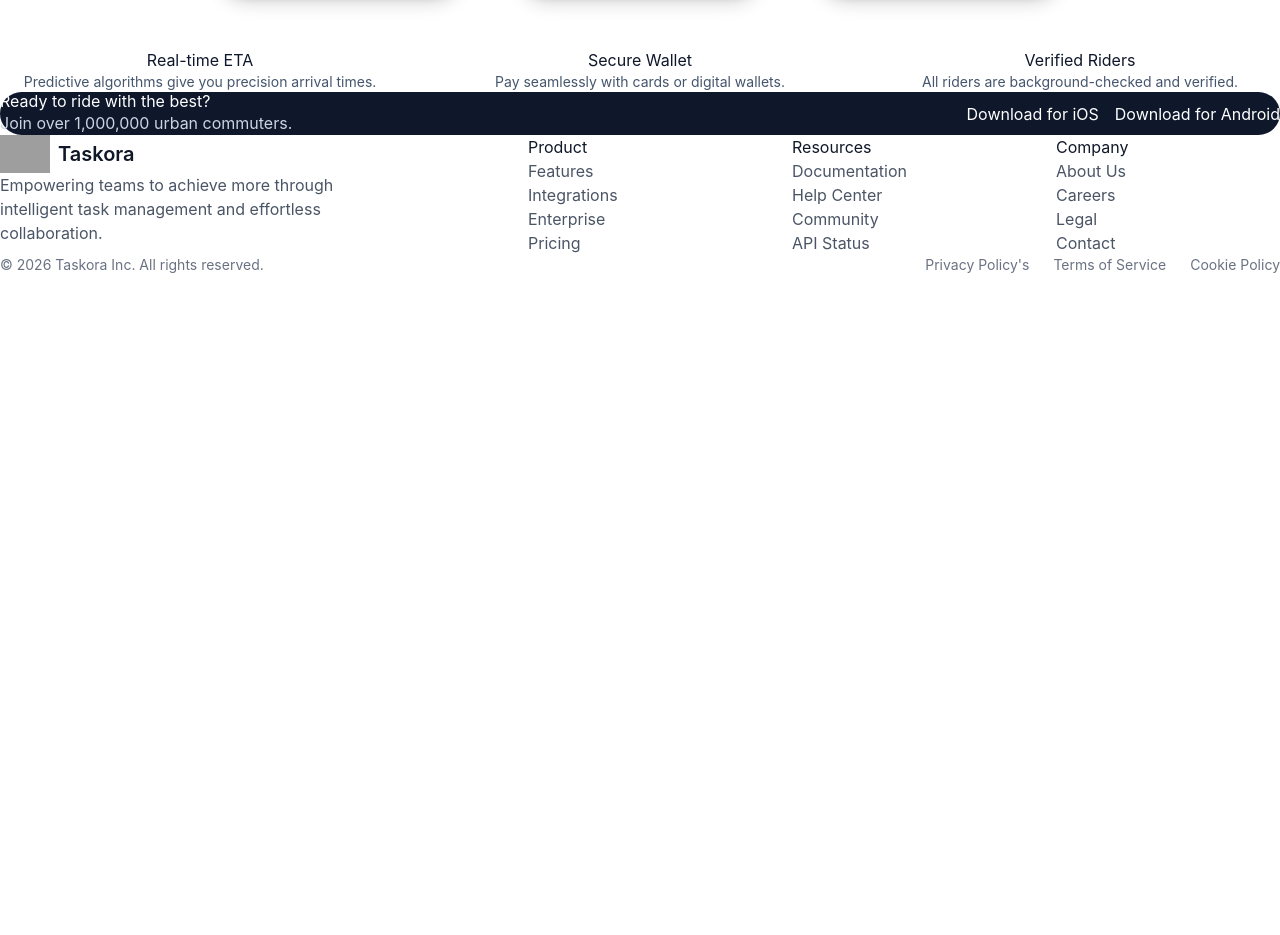
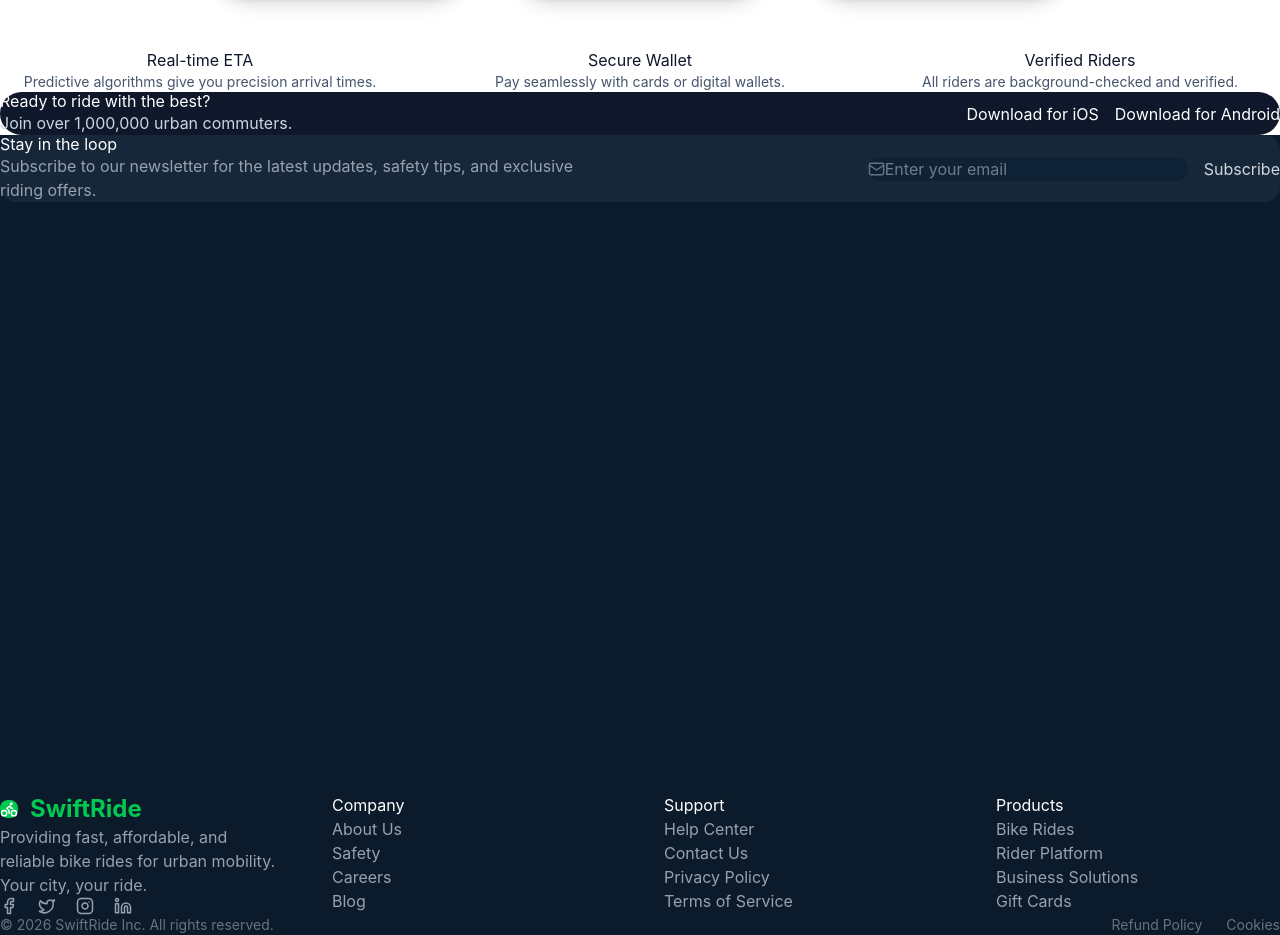
Before and after one commit to hemantgupta98/SwiftRide, a Next.js app in the folder client/: page /home in a window 1280 px wide. Shown: the part 660-1595 px from the top of the page. Before the commit the page ends 935 px from the top, so only its background shows below. Built offline with nearby package versions, Linux system fonts and the light colour scheme; grey boxes are pictures that could not be loaded.

Commit message:
some chnage ui on footer

```diff
--- a/client/package.json
+++ b/client/package.json
@@ -9,6 +9,7 @@
     "lint": "eslint"
   },
   "dependencies": {
+    "lucide-react": "^0.575.0",
     "next": "16.1.6",
     "react": "19.2.3",
     "react-dom": "19.2.3",
--- a/client/src/components/layout/footer.tsx
+++ b/client/src/components/layout/footer.tsx
@@ -1,80 +1,133 @@
-import Image from "next/image";
+"use client";
 
-export default function Footer() {
+import {
+  Facebook,
+  Twitter,
+  Instagram,
+  Linkedin,
+  Mail,
+  Bike,
+} from "lucide-react";
+
+export default function Home() {
   return (
-    <footer
-      className={`w-full border-t px-4 sm:px-6 lg:px-8 py-10 sm:py-12 lg:py-16 `}
-    >
-      <div className="w-full grid grid-cols-1 sm:grid-cols-2 lg:grid-cols-5 gap-8 sm:gap-10">
-        {/* Brand */}
-        <div className="sm:col-span-2 lg:col-span-2">
-          <div className="flex items-center gap-2">
-            <Image
-              src="/logo.png"
-              alt="logo"
-              height={42}
-              width={42}
-              className="sm:h-12.5 sm:w-12.5"
-            />
-            <span className="text-xl font-semibold text-gray-900">Taskora</span>
-          </div>
-
-          <p className="mt-4 text-gray-600 max-w-sm">
-            Empowering teams to achieve more through intelligent task management
-            and effortless collaboration.
+    <main className="min-h-screen bg-[#0B1B2B] text-gray-300 flex flex-col justify-between">
+      {/* Newsletter Section */}
+      <section className="px-6 md:px-16 pt-20">
+        <div className="bg-[#16273A] border border-[#23364D] rounded-2xl p-8 md:p-12 flex flex-col md:flex-row justify-between items-center gap-8">
+          {/* Left Content */}
+          <div className="max-w-xl">
+            <h2 className="text-3xl font-bold text-white mb-3">
+              Stay in the loop
+            </h2>
+            <p className="text-gray-400">
+              Subscribe to our newsletter for the latest updates, safety tips,
+              and exclusive riding offers.
             </p>
           </div>
 
-        {/* Product */}
-        <div>
-          <h4 className="font-semibold text-gray-900 mb-4">Product</h4>
-          <ul className="space-y-2 text-gray-600">
-            <li>Features</li>
-            <li>Integrations</li>
-            <li>Enterprise</li>
-            <li>Pricing</li>
-          </ul>
+          {/* Right Input */}
+          <div className="flex w-full md:w-auto gap-4">
+            <div className="flex items-center bg-[#0F2235] border border-[#23364D] rounded-xl px-4 py-3 w-full md:w-80">
+              <Mail size={18} className="text-gray-500 mr-2" />
+              <input
+                type="email"
+                placeholder="Enter your email"
+                className="bg-transparent outline-none text-sm w-full text-white placeholder-gray-500"
+              />
             </div>
 
-        {/* Resources */}
+            <button className="bg-green-500 hover:bg-green-600 text-white px-6 py-3 rounded-xl font-medium transition">
+              Subscribe
+            </button>
+          </div>
+        </div>
+      </section>
+
+      {/* Footer */}
+      <footer className="px-6 md:px-16 pt-20 pb-10">
+        <div className="grid grid-cols-1 md:grid-cols-4 gap-12">
+          {/* Brand */}
           <div>
-          <h4 className="font-semibold text-gray-900 mb-4">Resources</h4>
-          <ul className="space-y-2 text-gray-600">
-            <li>Documentation</li>
-            <li>Help Center</li>
-            <li>Community</li>
-            <li>API Status</li>
-          </ul>
+            <div className="flex items-center gap-3 mb-4">
+              <div className="bg-green-500 p-2 rounded-lg">
+                <Bike size={18} className="text-white" />
+              </div>
+              <span className="text-2xl font-bold text-green-500">
+                SwiftRide
+              </span>
+            </div>
+
+            <p className="text-gray-400 mb-6">
+              Providing fast, affordable, and reliable bike rides for urban
+              mobility. Your city, your ride.
+            </p>
+
+            <div className="flex gap-5 text-gray-400">
+              <Facebook size={18} className="hover:text-white cursor-pointer" />
+              <Twitter size={18} className="hover:text-white cursor-pointer" />
+              <Instagram
+                size={18}
+                className="hover:text-white cursor-pointer"
+              />
+              <Linkedin size={18} className="hover:text-white cursor-pointer" />
+            </div>
           </div>
 
           {/* Company */}
           <div>
-          <h4 className="font-semibold text-gray-900 mb-4">Company</h4>
-          <ul className="space-y-2 text-gray-600">
-            <li>About Us</li>
-            <li>Careers</li>
-            <li>Legal</li>
-            <li>Contact</li>
+            <h4 className="text-white font-semibold mb-4">Company</h4>
+            <ul className="space-y-3 text-gray-400">
+              <li className="hover:text-white cursor-pointer">About Us</li>
+              <li className="hover:text-white cursor-pointer">Safety</li>
+              <li className="hover:text-white cursor-pointer">Careers</li>
+              <li className="hover:text-white cursor-pointer">Blog</li>
+            </ul>
+          </div>
+
+          {/* Support */}
+          <div>
+            <h4 className="text-white font-semibold mb-4">Support</h4>
+            <ul className="space-y-3 text-gray-400">
+              <li className="hover:text-white cursor-pointer">Help Center</li>
+              <li className="hover:text-white cursor-pointer">Contact Us</li>
+              <li className="hover:text-white cursor-pointer">
+                Privacy Policy
+              </li>
+              <li className="hover:text-white cursor-pointer">
+                Terms of Service
+              </li>
+            </ul>
+          </div>
+
+          {/* Products */}
+          <div>
+            <h4 className="text-white font-semibold mb-4">Products</h4>
+            <ul className="space-y-3 text-gray-400">
+              <li className="hover:text-white cursor-pointer">Bike Rides</li>
+              <li className="hover:text-white cursor-pointer">
+                Rider Platform
+              </li>
+              <li className="hover:text-white cursor-pointer">
+                Business Solutions
+              </li>
+              <li className="hover:text-white cursor-pointer">Gift Cards</li>
             </ul>
           </div>
         </div>
 
         {/* Bottom Bar */}
-      <div className="w-full mt-10 sm:mt-12 pt-6 border-t flex flex-col md:flex-row justify-between items-center text-sm text-gray-500 gap-4">
-        <p>© 2026 Taskora Inc. All rights reserved.</p>
+        <div className="border-t border-[#23364D] mt-16 pt-6 flex flex-col md:flex-row justify-between items-center text-sm text-gray-500">
+          <p>© 2026 SwiftRide Inc. All rights reserved.</p>
 
-        <div className="flex flex-wrap justify-center gap-4 sm:gap-6">
-          <span className="hover:text-gray-700 cursor-pointer">
-            Privacy Policy&apos;s
+          <div className="flex gap-6 mt-4 md:mt-0">
+            <span className="hover:text-white cursor-pointer">
+              Refund Policy
             </span>
-          <span className="hover:text-gray-700 cursor-pointer">
-            Terms of Service
-          </span>
-          <span className="hover:text-gray-700 cursor-pointer">
-            Cookie Policy
-          </span>
+            <span className="hover:text-white cursor-pointer">Cookies</span>
           </div>
         </div>
       </footer>
+    </main>
   );
 }
```
Also changed, not shown: 1 other file (tests, documents, lock files or other folders). Lines whose indentation alone changed are shown as unchanged.
